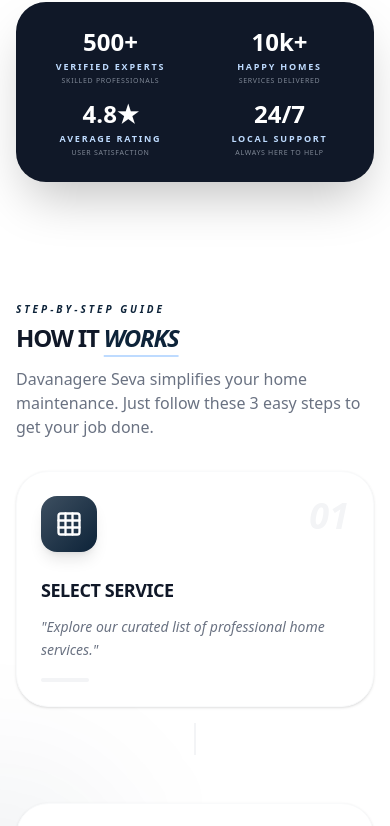
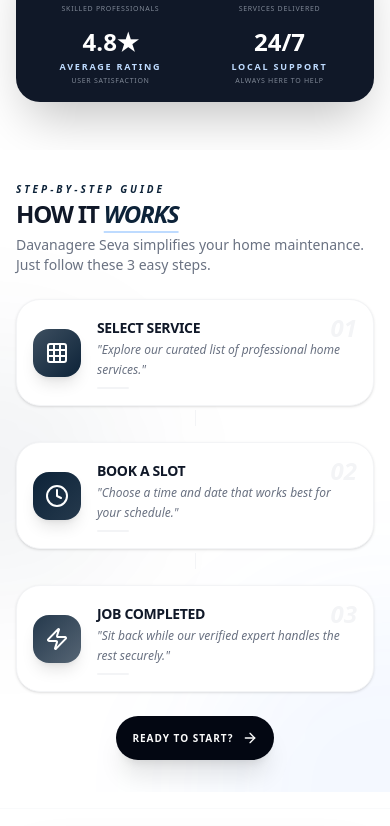
Before and after one commit to SamiUllaKhan/DavangereSeva, a Next.js app: page / in a window 390 px wide. Shown: the part 894-1720 px from the top of the page. Built offline with nearby package versions, Linux system fonts and the light colour scheme; no server answers; the database is empty.

Commit message:
feat: implement HomeClientWrapper and SpotlightCarousel components for the landing page

```diff
--- a/src/components/home/HomeClientWrapper.tsx
+++ b/src/components/home/HomeClientWrapper.tsx
@@ -16,7 +16,7 @@
 
 export default function HomeClientWrapper({ categories, spotlightServices, isConnected }: HomeClientWrapperProps) {
   return (
-    <div className="flex flex-col gap-6 pb-12">
+    <div className="flex flex-col gap-4 md:gap-12 pb-12">
       {/* Database Connection Status (Internal/Dev Only) */}
       <div className="fixed top-4 right-4 z-[100] scale-75 origin-top-right">
         {isConnected ? (
@@ -88,7 +88,7 @@
       </section>
 
       {/* Category Grid - Brought Higher and cleaner */}
-      <section className="container px-4 md:px-8 mx-auto mt-8 lg:-mt-24 relative z-20 pb-8">
+      <section className="container px-4 md:px-8 mx-auto mt-4 md:mt-8 lg:-mt-24 relative z-20 pb-4 md:pb-8">
         <Card className="border-none shadow-2xl bg-white/80 backdrop-blur-xl">
           <CardContent className="p-3 md:p-8">
             <div className="flex flex-col items-center text-center mb-6 gap-0.5">
@@ -125,8 +125,8 @@
       </section>
 
       {/* Trust Stats Section (New) */}
-      <section className="container px-4 md:px-8 mx-auto mt-4 lg:-mt-6 py-6 md:py-12">
-        <div className="grid grid-cols-2 md:grid-cols-4 gap-3 md:gap-8 text-center px-4 md:px-8 py-6 md:py-10 bg-gray-900 rounded-[30px] md:rounded-[40px] text-white shadow-2xl">
+      <section className="container px-4 md:px-8 mx-auto mt-2 md:mt-4 lg:-mt-6 py-4 md:py-12">
+        <div className="grid grid-cols-2 md:grid-cols-4 gap-3 md:gap-8 text-center px-4 md:px-8 py-4 md:py-10 bg-gray-900 rounded-[24px] md:rounded-[40px] text-white shadow-2xl">
           {[
             { val: "500+", label: "Verified Experts", sub: "Skilled professionals" },
             { val: "10k+", label: "Happy Homes", sub: "Services delivered" },
@@ -149,19 +149,19 @@
       </div>
 
       {/* Modern How it Works */}
-      <section className="py-12 relative overflow-hidden bg-white">
+      <section className="py-8 md:py-20 relative overflow-hidden bg-white">
         <div className="container px-4 md:px-8 mx-auto relative z-10">
-          <div className="max-w-3xl mb-8 md:mb-12">
-            <h2 className="text-[10px] font-black uppercase tracking-[0.3em] text-primary mb-2 md:mb-4 italic">Step-by-step Guide</h2>
-            <h3 className="text-2xl md:text-5xl font-black tracking-tighter mb-4 md:mb-6 text-gray-900 leading-[1.1]">
+          <div className="max-w-3xl mb-6 md:mb-16">
+            <h2 className="text-[10px] font-black uppercase tracking-[0.3em] text-primary mb-1 md:mb-4 italic">Step-by-step Guide</h2>
+            <h3 className="text-2xl md:text-5xl font-black tracking-tighter mb-2 md:mb-6 text-gray-900 leading-[1.1]">
               HOW IT <span className="text-primary italic underline decoration-blue-200 underline-offset-8">WORKS</span>
             </h3>
-            <p className="text-base md:text-lg text-gray-500 font-medium max-w-xl">
-              Davanagere Seva simplifies your home maintenance. Just follow these 3 easy steps to get your job done.
+            <p className="text-sm md:text-lg text-gray-500 font-medium max-w-xl">
+              Davanagere Seva simplifies your home maintenance. Just follow these 3 easy steps.
             </p>
           </div>
 
-          <div className="grid grid-cols-1 md:grid-cols-3 gap-8 md:gap-4 relative">
+          <div className="grid grid-cols-1 md:grid-cols-3 gap-3 md:gap-6 relative">
             {/* Visual Connector Line (Desktop) */}
             <div className="hidden md:block absolute top-[100px] left-[15%] right-[15%] h-[2px] bg-gray-100 -z-0">
               <div className="absolute inset-0 bg-gradient-to-r from-transparent via-primary/30 to-transparent" />
@@ -190,34 +190,44 @@
                 gradient: 'from-primary/90 to-primary/70'
               }
             ].map((item, idx) => (
-              <div key={idx} className="relative group p-0 md:p-8">
-                <div className="bg-white rounded-[32px] md:rounded-[40px] p-6 md:p-10 border border-gray-50 shadow-sm hover:shadow-2xl hover:shadow-primary/10 transition-all duration-500 group-hover:-translate-y-4 relative z-10">
-                  <div className="flex justify-between items-start mb-6 md:mb-8">
-                    <div className={`w-14 h-14 md:w-16 md:h-16 rounded-2xl md:rounded-3xl bg-gradient-to-br ${item.gradient} flex items-center justify-center text-white shadow-lg group-hover:scale-110 transition-transform duration-500`}>
-                      <item.icon size={28} />
+              <div key={idx} className="relative group p-0 md:p-4">
+                <div className="bg-white rounded-[24px] md:rounded-[40px] p-4 md:p-10 border border-gray-100 md:border-gray-50 shadow-sm hover:shadow-2xl hover:shadow-primary/10 transition-all duration-500 md:group-hover:-translate-y-4 relative z-10">
+                  <div className="flex flex-row md:flex-col items-center md:items-start gap-4 md:gap-0">
+                    <div className={`w-12 h-12 md:w-16 md:h-16 shrink-0 rounded-2xl md:rounded-3xl bg-gradient-to-br ${item.gradient} flex items-center justify-center text-white shadow-lg group-hover:scale-110 transition-transform duration-500 mb-0 md:mb-8`}>
+                      <item.icon className="w-6 h-6 md:w-8 md:h-8" />
                     </div>
-                    <span className="text-4xl md:text-5xl font-black text-gray-100 group-hover:text-primary/10 transition-colors uppercase italic">{item.step}</span>
+
+                    <div className="flex-1">
+                      <div className="flex justify-between items-center md:block">
+                        <h4 className="text-sm md:text-xl font-black md:mb-4 tracking-tight text-gray-900 group-hover:text-primary transition-colors uppercase">
+                          {item.title}
+                        </h4>
+                        <span className="text-2xl md:text-5xl font-black text-gray-100 group-hover:text-primary/10 transition-colors uppercase italic md:absolute md:top-8 md:right-10 leading-none">
+                          {item.step}
+                        </span>
+                      </div>
+                      <p className="text-gray-500 font-medium leading-relaxed italic text-xs md:text-base mb-2 md:mb-6">
+                        "{item.desc}"
+                      </p>
+                      <div className="h-0.5 md:h-1 w-8 md:w-12 bg-gray-100 rounded-full group-hover:w-24 group-hover:bg-primary transition-all duration-500" />
+                    </div>
                   </div>
-                  <h4 className="text-lg md:text-xl font-black mb-3 md:mb-4 tracking-tight text-gray-900 group-hover:text-primary transition-colors uppercase">{item.title}</h4>
-                  <p className="text-gray-500 font-medium leading-relaxed mb-4 md:mb-6 italic text-sm md:text-base">"{item.desc}"</p>
-
-                  <div className="h-1 w-12 bg-gray-100 rounded-full group-hover:w-24 group-hover:bg-primary transition-all duration-500" />
                 </div>
 
                 {/* Mobile Connector */}
                 {idx < 2 && (
-                  <div className="md:hidden flex justify-center py-4">
-                    <div className="h-8 w-[2px] bg-gray-100" />
+                  <div className="md:hidden flex justify-center py-1">
+                    <div className="h-4 w-[1px] bg-gray-100" />
                   </div>
                 )}
               </div>
             ))}
           </div>
 
-          <div className="mt-12 text-center">
+          <div className="mt-6 md:mt-12 text-center">
             <Link href="/services">
-              <Button size="lg" className="rounded-full px-12 h-14 font-black uppercase tracking-widest gap-2 bg-gray-950 hover:bg-primary transition-all shadow-xl hover:shadow-primary/20">
-                Ready to start? <Icons.ArrowRight size={20} />
+              <Button size="lg" className="rounded-full px-8 md:px-12 h-11 md:h-14 text-[10px] md:text-sm font-black uppercase tracking-widest gap-2 bg-gray-950 hover:bg-primary transition-all shadow-xl hover:shadow-primary/20">
+                Ready to start? <Icons.ArrowRight className="w-4 h-4 md:w-5 md:h-5" />
               </Button>
             </Link>
           </div>
@@ -229,9 +239,9 @@
       </section>
 
       {/* Promise Section */}
-      <section className="bg-white py-16 border-t border-gray-50">
+      <section className="bg-white py-6 md:py-16 border-t border-gray-50">
         <div className="container px-4 md:px-8 mx-auto">
-          <div className="grid grid-cols-1 lg:grid-cols-2 gap-12 lg:gap-20 items-stretch">
+          <div className="grid grid-cols-1 lg:grid-cols-2 gap-8 lg:gap-20 items-stretch">
             <div className="relative h-full">
               <div className="absolute -top-10 -left-10 w-40 h-40 bg-primary/5 rounded-full blur-3xl hidden md:block" />
               <div className="absolute -bottom-10 -right-10 w-40 h-40 bg-blue-500/5 rounded-full blur-3xl hidden md:block" />
@@ -255,46 +265,46 @@
               </div>
 
               {/* Float Rating Badge */}
-              <div className="absolute -bottom-8 -left-8 md:bottom-12 md:-left-12 bg-white p-6 rounded-[32px] shadow-2xl border border-gray-50 flex items-center gap-4 animate-bounce-slow">
-                <div className="bg-amber-400 p-3 rounded-2xl text-white">
-                  <Icons.Star size={24} fill="currentColor" />
+              <div className="absolute -bottom-6 -left-4 md:-bottom-8 md:-left-8 bg-white p-3 md:p-6 rounded-2xl md:rounded-[32px] shadow-2xl border border-gray-50 flex items-center gap-2 md:gap-4 animate-bounce-slow">
+                <div className="bg-amber-400 p-1.5 md:p-3 rounded-xl md:rounded-2xl text-white">
+                  <Icons.Star className="w-4 h-4 md:w-6 md:h-6" fill="currentColor" />
                 </div>
                 <div>
-                  <p className="text-2xl font-black text-gray-900 leading-none">4.8</p>
-                  <p className="text-[10px] font-black uppercase tracking-widest text-gray-400">User Rating</p>
+                  <p className="text-lg md:text-2xl font-black text-gray-900 leading-none">4.8</p>
+                  <p className="text-[8px] md:text-[10px] font-black uppercase tracking-widest text-gray-400">User Rating</p>
                 </div>
               </div>
             </div>
 
-            <div className="space-y-12">
-              <div className="max-w-md">
-                <h2 className="text-[10px] md:text-sm font-black uppercase tracking-[0.3em] text-primary mb-3 md:mb-4">Why we are different</h2>
-                <h3 className="text-2xl md:text-5xl font-black tracking-tighter mb-4 md:mb-6 text-gray-900 leading-none uppercase">
+            <div className="space-y-6 md:space-y-12">
+              <div className="max-w-md text-center lg:text-left mx-auto lg:mx-0">
+                <h2 className="text-[10px] md:text-sm font-black uppercase tracking-[0.3em] text-primary mb-2 md:mb-4">Why we are different</h2>
+                <h3 className="text-xl md:text-5xl font-black tracking-tighter mb-2 md:mb-6 text-gray-900 leading-none uppercase">
                   Service you can <br /> <span className="text-primary underline decoration-blue-100 underline-offset-8">depend on.</span>
                 </h3>
               </div>
 
-              <div className="grid gap-8">
+              <div className="grid gap-4 md:gap-8">
                 {[
                   { title: 'Verified Professionals', desc: 'Every service provider is background-checked and expert-vetted.', icon: Icons.UserCheck, color: 'bg-emerald-50 text-emerald-600' },
                   { title: 'Transparent Pricing', desc: 'No hidden costs. Pay only what was agreed upfront.', icon: Icons.CreditCard, color: 'bg-blue-50 text-blue-600' },
                   { title: 'Customer Satisfaction', desc: 'We take full responsibility for the quality of work delivered.', icon: Icons.Heart, color: 'bg-rose-50 text-rose-600' }
                 ].map((item, idx) => (
-                  <div key={idx} className="flex gap-6 group">
-                    <div className={`mt-1 w-14 h-14 shrink-0 rounded-2xl ${item.color} flex items-center justify-center transition-all duration-500 group-hover:scale-110 group-hover:shadow-lg`}>
-                      <item.icon size={24} className="stroke-[2.5]" />
+                  <div key={idx} className="flex gap-4 md:gap-6 group">
+                    <div className={`mt-1 w-12 h-12 md:w-14 md:h-14 shrink-0 rounded-2xl ${item.color} flex items-center justify-center transition-all duration-500 group-hover:scale-110 group-hover:shadow-lg`}>
+                      <item.icon className="w-5 h-5 md:w-6 md:h-6 stroke-[2.5]" />
                     </div>
-                    <div>
-                      <h4 className="font-black text-lg md:text-xl mb-0.5 md:mb-1 tracking-tight text-gray-900 group-hover:text-primary transition-colors uppercase">{item.title}</h4>
-                      <p className="text-gray-500 font-medium text-xs md:text-sm leading-relaxed">{item.desc}</p>
+                    <div className="text-left">
+                      <h4 className="font-black text-sm md:text-xl mb-0.5 md:mb-1 tracking-tight text-gray-900 group-hover:text-primary transition-colors uppercase">{item.title}</h4>
+                      <p className="text-gray-500 font-medium text-[10px] md:text-sm leading-relaxed">{item.desc}</p>
                     </div>
                   </div>
                 ))}
               </div>
 
-              <div className="pt-8">
-                <Button size="lg" className="rounded-full px-12 h-16 font-black uppercase tracking-widest gap-2 bg-gray-900 hover:bg-primary transition-all shadow-2xl hover:shadow-primary/20">
-                  Join our community <Icons.ArrowRight size={20} />
+              <div className="pt-4 md:pt-8 text-center lg:text-left">
+                <Button size="lg" className="rounded-full px-8 md:px-12 h-12 md:h-16 text-[10px] md:text-sm font-black uppercase tracking-widest gap-2 bg-gray-900 hover:bg-primary transition-all shadow-2xl hover:shadow-primary/20">
+                  Join our community <Icons.ArrowRight className="w-4 h-4 md:w-5 md:h-5" />
                 </Button>
               </div>
             </div>
```
Also changed, not shown: src/components/home/SpotlightCarousel.tsx (+5 -5 lines).
